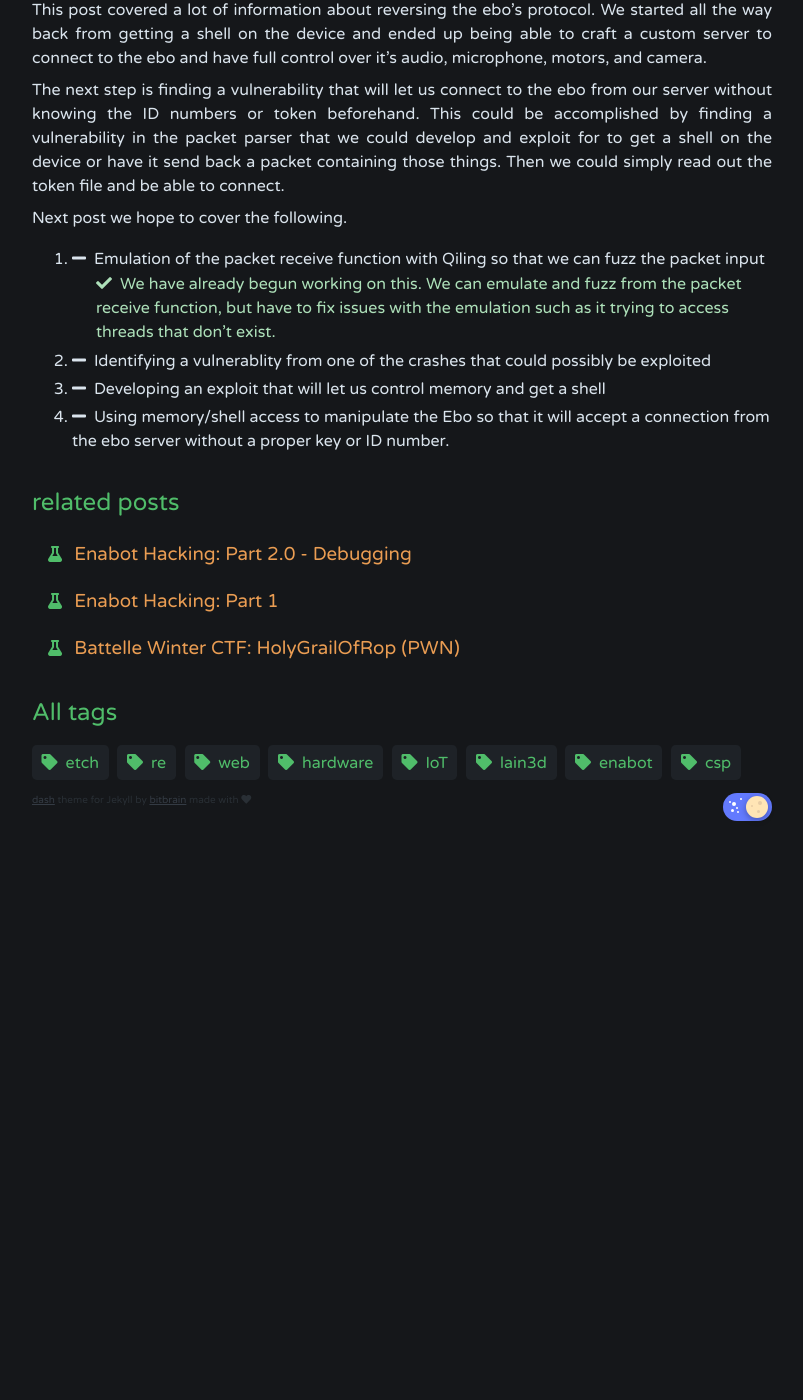
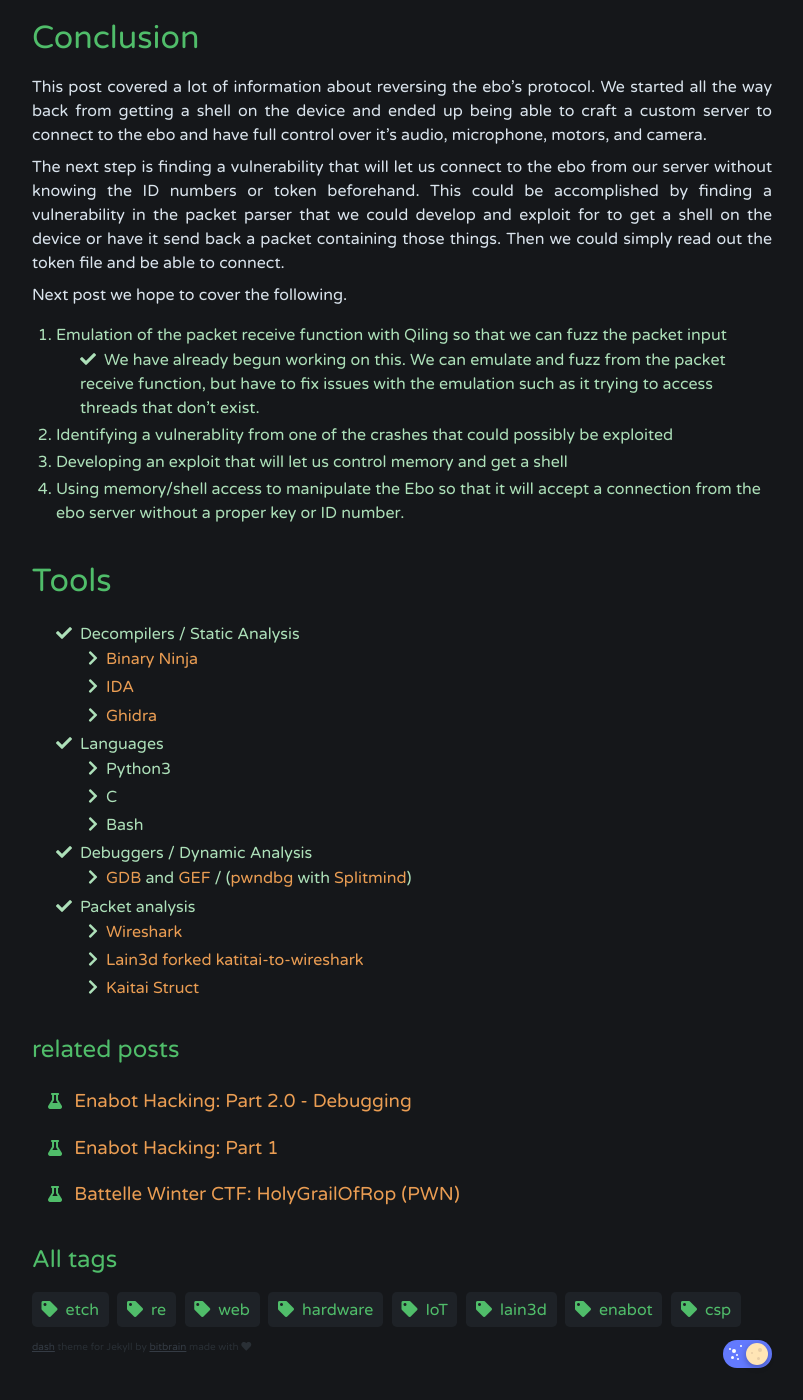
Before and after one commit to debugmen/debugmen.github.io, a Jekyll site: the page built from _posts/2022-03-10-enabot_series_part_2.md, in a window 1280 px wide and 1400 px high, scrolled down 33906 px. Shown: the whole window, without its empty margins (238-1041 px from the left). Built offline with Jekyll 4.4.1, drawn with Linux system fonts in a browser that asks for light colours; before the commit the page ends 34759 px from its top, so only the background shows below that; some of the changed text lies outside the part shown.

Commit message:
Added tools section and fixed bullets

```diff
--- a/_posts/2022-03-10-enabot_series_part_2.md
+++ b/_posts/2022-03-10-enabot_series_part_2.md
@@ -35,6 +41,10 @@
   - [Mic Packets](#mic-packets)
   - [Ebo Server In Action](#ebo-server-in-action)
 - [Conclusion](#conclusion)
+- [Tools](#tools)
+
+
+
 
 ## Introduction
 Last post we covered the teardown and firmware extraction of the enabot. Initially in this post we had hoped to look for vulnerabilities in the device and look for ways to exploit it. [Lain3d](https://twitter.com/lain3d) ended up working on this as much as Etch did and we ended up getting a bit carried in a different direction instead 😅. In this post we describe how we emulate all the features of the original phone app, from our own client developed in python. We discuss the process of reverse engineering the protocol, and figuring out how to use the data the Enabot sends us. We think it will be much more exciting now for our next post on the vulnerabilities in the device. We hope you enjoy this post, the whole process ended up being a ton of fun and a lot more challenging than we initially expected 🥳.
@@ -670,3 +680,20 @@
 2. Identifying a vulnerablity from one of the crashes that could possibly be exploited
 3. Developing an exploit that will let us control memory and get a shell
 4. Using memory/shell access to manipulate the Ebo so that it will accept a connection from the ebo server without a proper key or ID number.
+
+# Tools
+
+* Decompilers / Static Analysis
+    * [Binary Ninja](https://binary.ninja/)
+    * [IDA](https://hex-rays.com/ida-pro/)
+    * [Ghidra](https://ghidra-sre.org/)
+* Languages
+    * Python3
+    * C
+    * Bash
+* Debuggers / Dynamic Analysis
+    * [GDB](https://sourceware.org/gdb/) and [GEF](https://hugsy.github.io/gef/) / ([pwndbg](https://github.com/pwndbg/pwndbg) with [Splitmind](https://github.com/jerdna-regeiz/splitmind))
+* Packet analysis
+    * [Wireshark](https://www.wireshark.org/)
+    * [Lain3d forked katitai-to-wireshark](https://github.com/lain3d/kaitai-to-wireshark)
+    * [Kaitai Struct](https://kaitai.io/)
--- a/_sass/dash/_layout.scss
+++ b/_sass/dash/_layout.scss
@@ -133,15 +133,11 @@
   }
 
   ol > li {
-    margin-left: 1em;
     text-align: left;
     margin-bottom: 0.2em;
-    &:before {
-      content: $icon-minus;
-      @include font-awesome-icon;
-      margin-right: 0.5em;
+    @include themed() {
+       color: t('list-primary');
     }
-
   }
 
   ul > li {
@@ -151,11 +147,12 @@
        color: t('list-primary');
     }
     list-style: none;
-    margin-left: 0;
+    margin-left: 0em;
 
     &:before {
       content: $icon-check;
       @include font-awesome-icon;
+      margin-left: 0;
       margin-right: 0.5em;
     }
   }
@@ -167,7 +164,7 @@
        color: t('list-primary');
     }
     list-style: none;
-    margin-left: 0;
+    margin-left: 0.5em;
 
     &:before {
       content: $icon-chevron-right;
```
Also changed, not shown: other parts of _posts/2022-03-10-enabot_series_part_2.md (+6 -0 lines).
